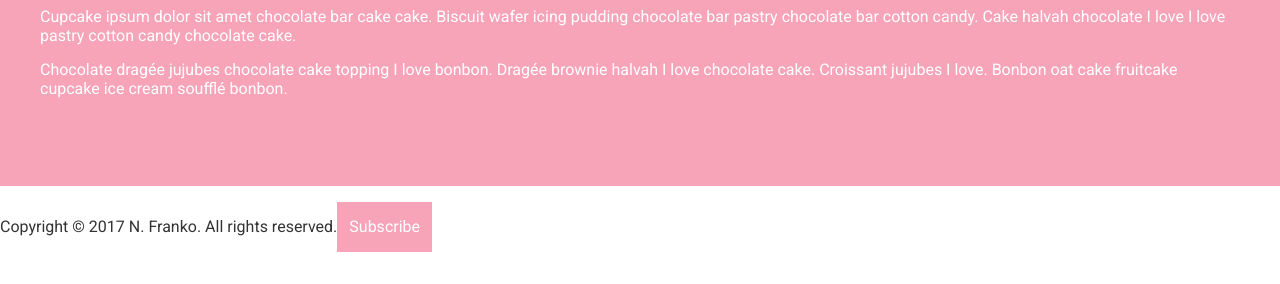
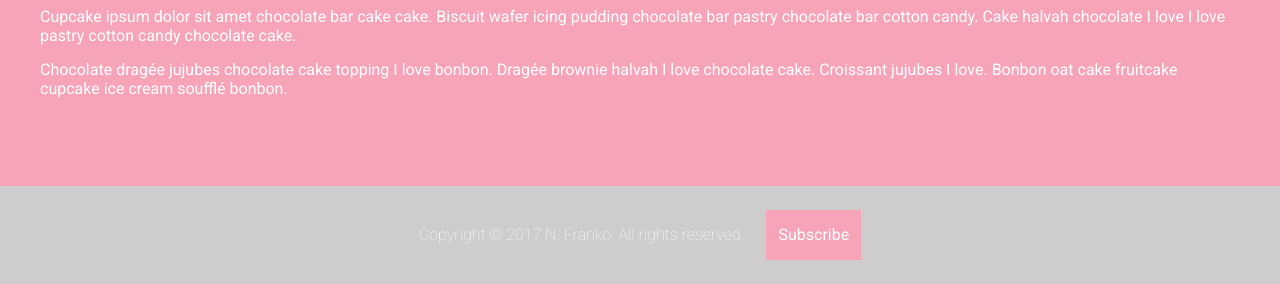
Before and after one commit to RobertStrachan/nfranko-site, a website: page app/index.html in a window 1280 px wide. Shown: the part 2727-3011 px from the top of the page. Drawn offline with Linux system fonts and the light colour scheme.

Commit message:
completed footer

```diff
--- /dev/null
+++ b/app/assets/styles/modules/_site-footer.css
@@ -0,0 +1,18 @@
+.site-footer {
+    background-color: #cecccc;
+    padding: .5rem 0;
+    text-align: center;
+    color: #FFF;
+
+    &__text {
+        display: block;
+        margin-bottom: 1rem;
+        font-weight: 200;
+
+        @mixin atMedium {
+            display: inline;
+            margin-bottom: 0;
+            margin-right: 1.4rem;
+        }
+    }
+}
--- a/app/assets/styles/styles.css
+++ b/app/assets/styles/styles.css
@@ -9,3 +9,4 @@
 @import "modules/_headline";
 @import "modules/_row";
 @import "modules/_generic-content-container";
+@import "modules/_site-footer";
--- a/app/index.html
+++ b/app/index.html
@@ -72,8 +72,10 @@
             <p>Chocolate dragée jujubes chocolate cake topping I love bonbon. Dragée brownie halvah I love chocolate cake. Croissant jujubes I love. Bonbon oat cake fruitcake cupcake ice cream soufflé bonbon.</p>
             </div>
     </div>
-    <footer>
-        <p>Copyright &copy; 2017 N. Franko. All rights reserved.<a class="btn" href="#">Subscribe</a></p>
+    <footer class="site-footer">
+        <div class="wrapper">
+            <p><span class="site-footer__text">Copyright &copy; 2017 N. Franko. All rights reserved.</span><a class="btn" href="#">Subscribe</a></p>
+        </div>
     </footer>
 
 </body>
--- a/app/temp/styles/styles.css
+++ b/app/temp/styles/styles.css
@@ -687,3 +687,25 @@ a {
 .generic-content-container p a {
         font-weight: 700;
     }
+
+.site-footer {
+    background-color: #cecccc;
+    padding: .5rem 0;
+    text-align: center;
+    color: #FFF;
+}
+
+.site-footer__text {
+        display: block;
+        margin-bottom: 1rem;
+        font-weight: 200;
+    }
+
+@media(min-width: 800px) {
+
+.site-footer__text {
+            display: inline;
+            margin-bottom: 0;
+            margin-right: 1.4rem
+    }
+    }
```
